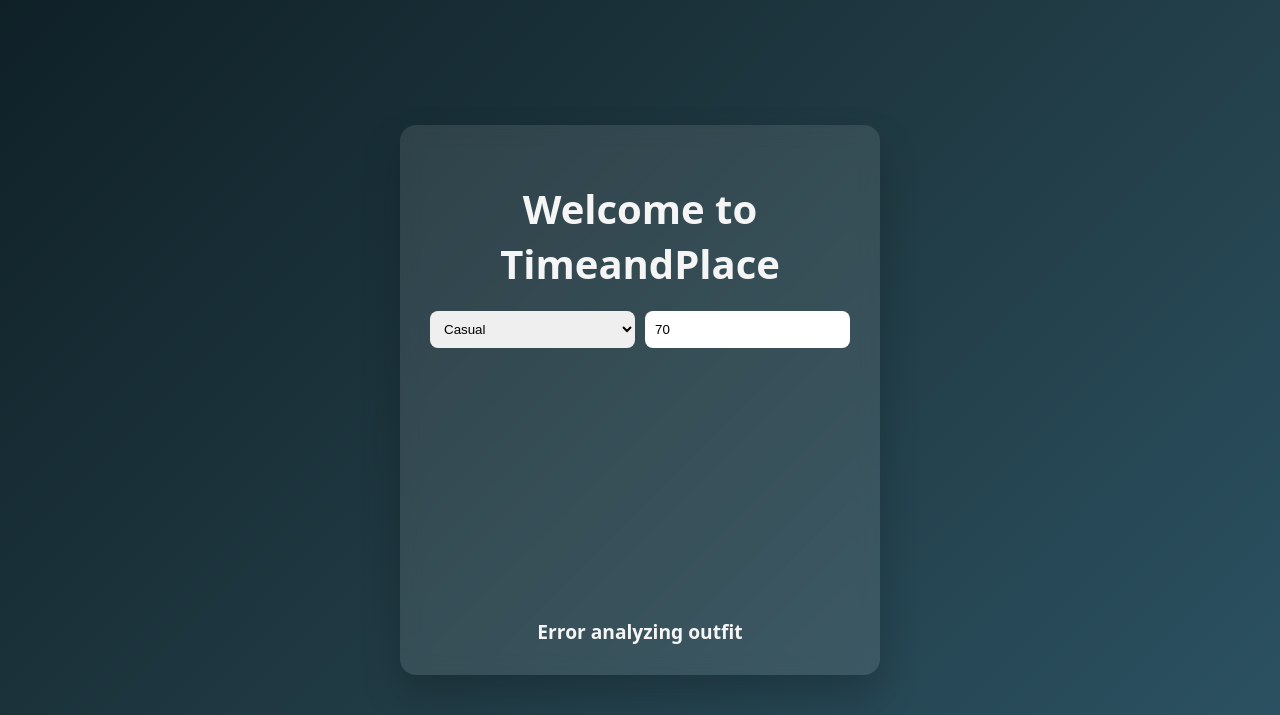
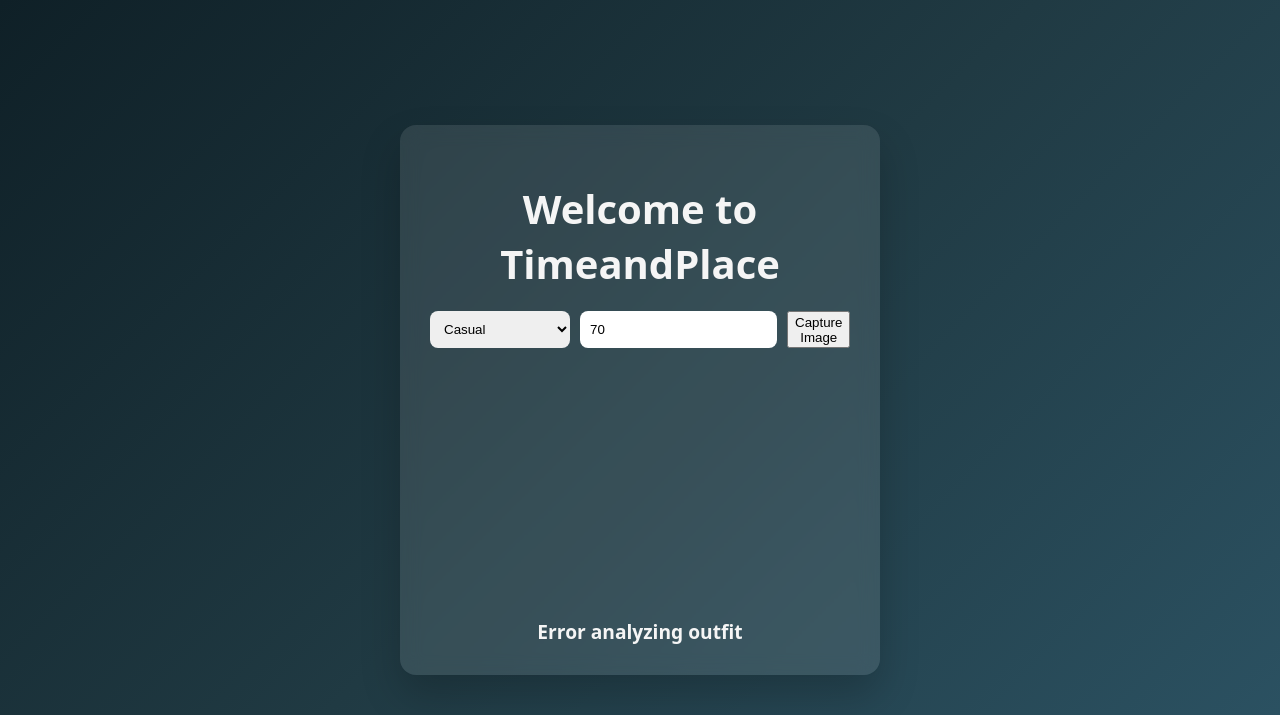
Before and after one commit to amari-trotman/colorstackwinterhack2025-time-and-place-, a Django app: page / in a window 1280 px wide. Shown: the top 715 px of the page. Run offline with Django 4.2, Linux system fonts and the light colour scheme; parts of the project's set-up code (start-up, migrations or seed data) failed here and were passed over.

Commit message:
Add capture button to controls for image capture functionality

```diff
--- a/templates/index.html
+++ b/templates/index.html
@@ -19,6 +19,7 @@
             </select>
 
             <input type="number" id="temperature" value="70">
+            <button id="capture-btn">Capture Image</button>
         </div>
 
         <video id="video" autoplay></video>
```
